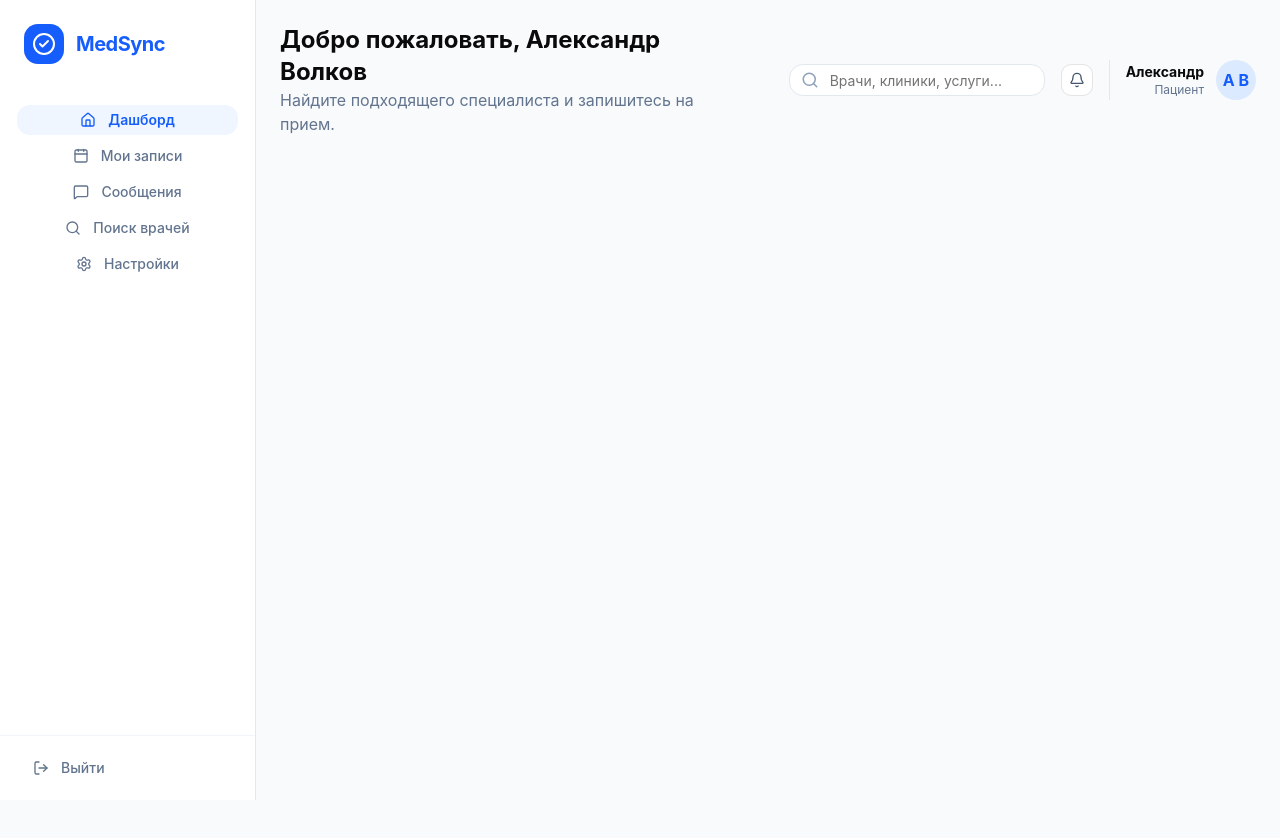
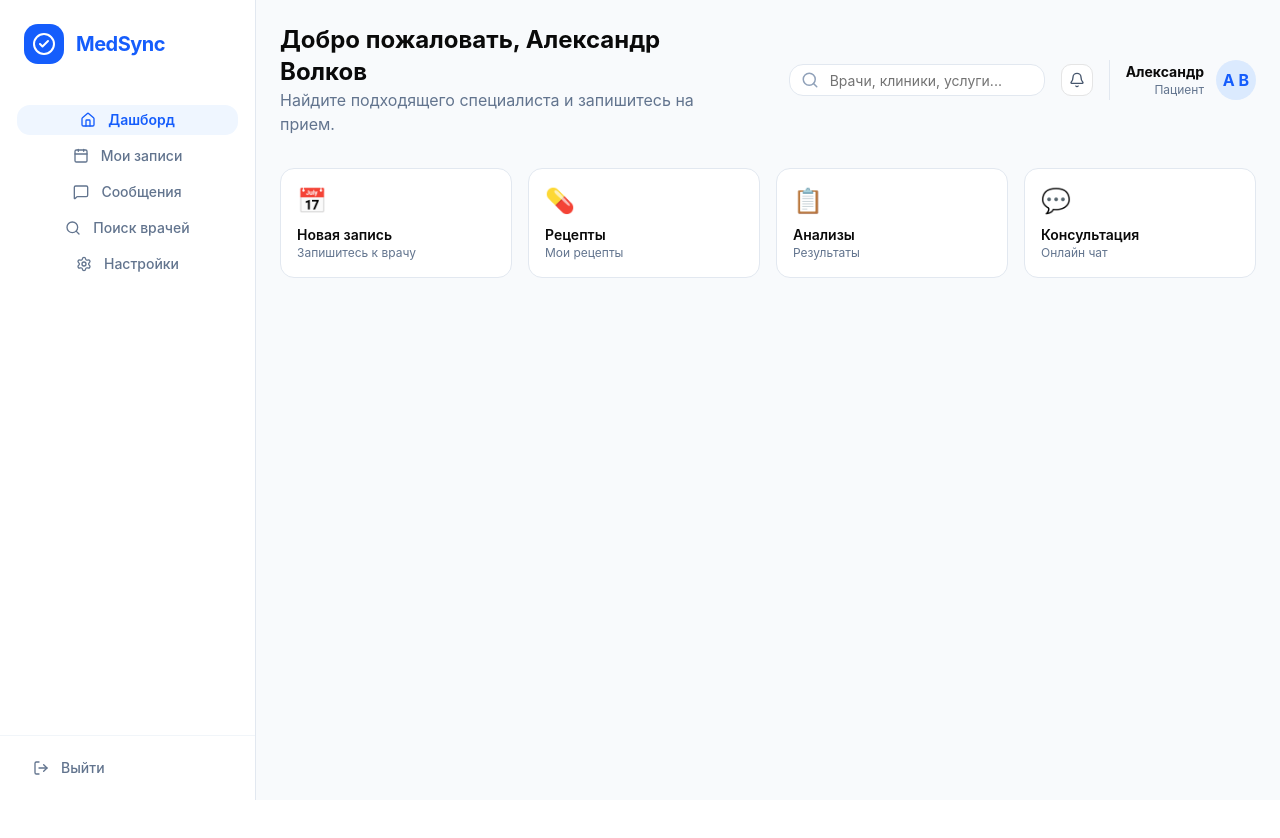
Before and after one commit to ilyasopkin12/newproject, a React app: page / in a window 1280 px wide. Shown: the top 838 px of the page. After the commit the page ends 800 px from the top, so only its background shows below. Built offline with nearby package versions, Linux system fonts and the light colour scheme.

Commit message:
add quick actions

```diff
--- a/src/pages/home/ui/page.tsx
+++ b/src/pages/home/ui/page.tsx
@@ -1,4 +1,5 @@
 import { Header } from "@widgets/header/index.js";
+import { QuickActions } from "@widgets/quickActions/index.js";
 import { Sidebar } from "@widgets/sidebar/index.js";
 
 export function Page() {
@@ -7,8 +8,9 @@ export function Page() {
     <div className="min-h-screen bg-slate-50">
       <Sidebar />
       <main className="ml-64 p-6">
-        <div className="flex flex-col items-center justify-between h-screen">
+        <div className="space-y-8">
           <Header />
+          <QuickActions />
         </div>
       </main>
     </div>
--- a/src/widgets/index.ts
+++ b/src/widgets/index.ts
@@ -1,2 +1,3 @@
 export * from "./header/index.js";
 export * from "./sidebar/index.js";
+export * from "./quickActions/index.js";
--- /dev/null
+++ b/src/widgets/quickActions/index.ts
@@ -0,0 +1 @@
+export { QuickActions } from "./quick-actions.js";
--- /dev/null
+++ b/src/widgets/quickActions/quick-actions.tsx
@@ -0,0 +1,53 @@
+interface QuickActionItem {
+  id: string;
+  title: string;
+  description: string;
+  icon: string;
+}
+
+const quickActions: QuickActionItem[] = [
+  {
+    id: "new-appointment",
+    title: "Новая запись",
+    description: "Запишитесь к врачу",
+    icon: "📅",
+  },
+  {
+    id: "prescriptions",
+    title: "Рецепты",
+    description: "Мои рецепты",
+    icon: "💊",
+  },
+  {
+    id: "analyses",
+    title: "Анализы",
+    description: "Результаты",
+    icon: "📋",
+  },
+  {
+    id: "consultation",
+    title: "Консультация",
+    description: "Онлайн чат",
+    icon: "💬",
+  },
+];
+
+export function QuickActions() {
+  return (
+    <section className="mb-8">
+      <div className="grid grid-cols-4 gap-4">
+        {quickActions.map((action) => (
+          <button
+            key={action.id}
+            className="rounded-xl border border-slate-200 bg-white p-4 text-left hover:border-blue-300 hover:bg-blue-50 transition"
+            type="button"
+          >
+            <div className="text-2xl mb-2">{action.icon}</div>
+            <p className="font-semibold text-sm">{action.title}</p>
+            <p className="text-xs text-slate-500">{action.description}</p>
+          </button>
+        ))}
+      </div>
+    </section>
+  );
+}
```
